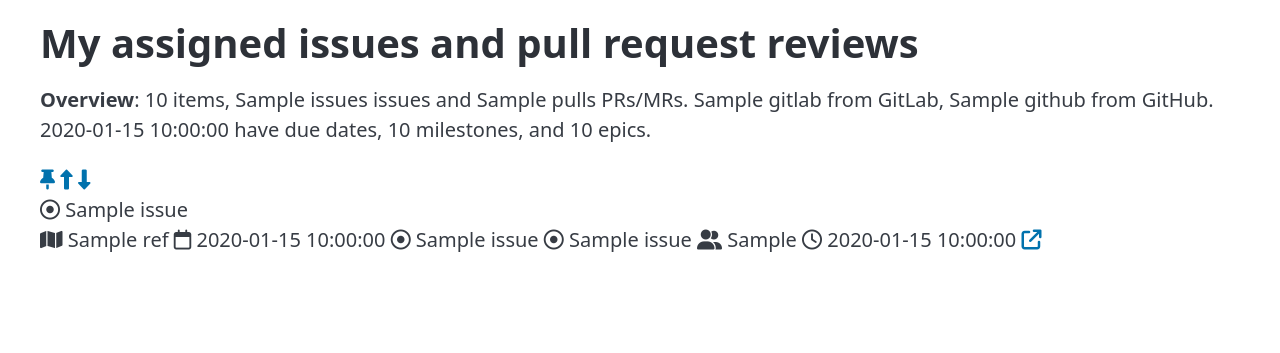
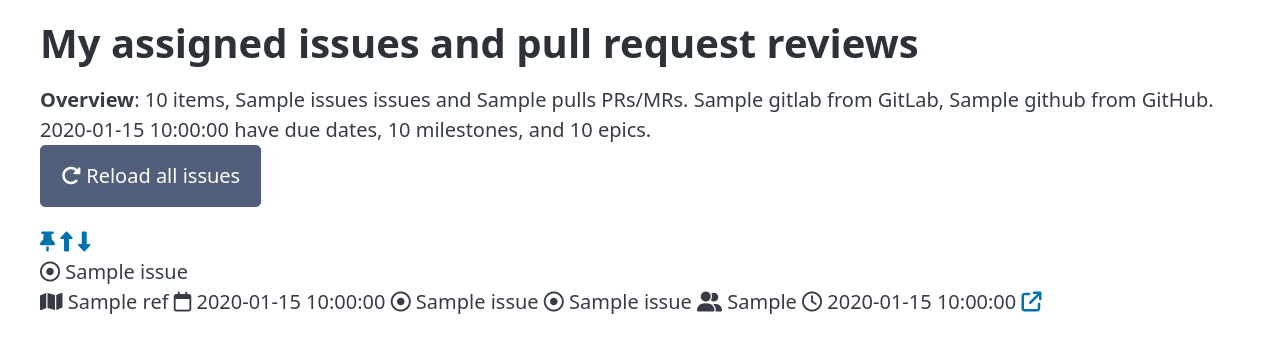
Before and after one commit to mxmehl/todo-merger, a Python web app: template todo_merger/templates/index.html in a window 1280 px wide. Shown: the top 353 px of the page. Run offline with Jinja, Linux system fonts and the light colour scheme; the template is opened without the code that fills it: most values are stand-ins (such as "Sample title", 1, 10 or a date in 2020).

Commit message:
add a button to manually refresh all issues, breaking cache

```diff
--- a/todo_merger/__init__.py
+++ b/todo_merger/__init__.py
@@ -159,7 +159,7 @@ def create_app(config_file: str):
         app.config["services"][name] = service
 
     # Initiate cache timer
-    app.config["cache_timer"] = None
+    app.config["current_cache_timer"] = None
     app.config["cache_timeout_seconds"] = get_app_config(config_file, "cache").get(
         "timeout_seconds", 600
     )
--- a/todo_merger/_cache.py
+++ b/todo_merger/_cache.py
@@ -62,7 +62,7 @@ def get_cache_status(cache_timer: None | datetime, timeout_seconds: int) -> bool
     refreshed"""
 
     if cache_timer is None:
-        logging.debug("No cache timer set before")
+        logging.debug("No cache timer set before, or manually refreshed")
         return False
 
     # Get difference between now and start of cache timer
--- a/todo_merger/static/sass/custom.scss
+++ b/todo_merger/static/sass/custom.scss
@@ -62,3 +62,7 @@
     }
   }
 }
+
+#refresh-button {
+  padding: 5px 10px;
+}
--- a/todo_merger/templates/index.html
+++ b/todo_merger/templates/index.html
@@ -10,6 +10,12 @@
   {{ stats.total }} items, {{ stats.issues }} issues and {{ stats.pulls }} PRs/MRs.
   {{ stats.gitlab }} from GitLab, {{ stats.github }} from GitHub.
   {{ stats.due_dates_total }} have due dates, {{ stats.milestones_total }} milestones, and {{ stats.epics_total }} epics.
+  <br />
+  <a href="/reload">
+    <button class="secondary" id="refresh-button">
+      <i class="fa-solid fa-rotate-right"></i> Reload all issues
+    </button>
+  </a>
 </p>
 
 {%- for issue in issues|sort(attribute="rank") %}
```
Also changed, not shown: todo_merger/main.py (+11 -2 lines).
